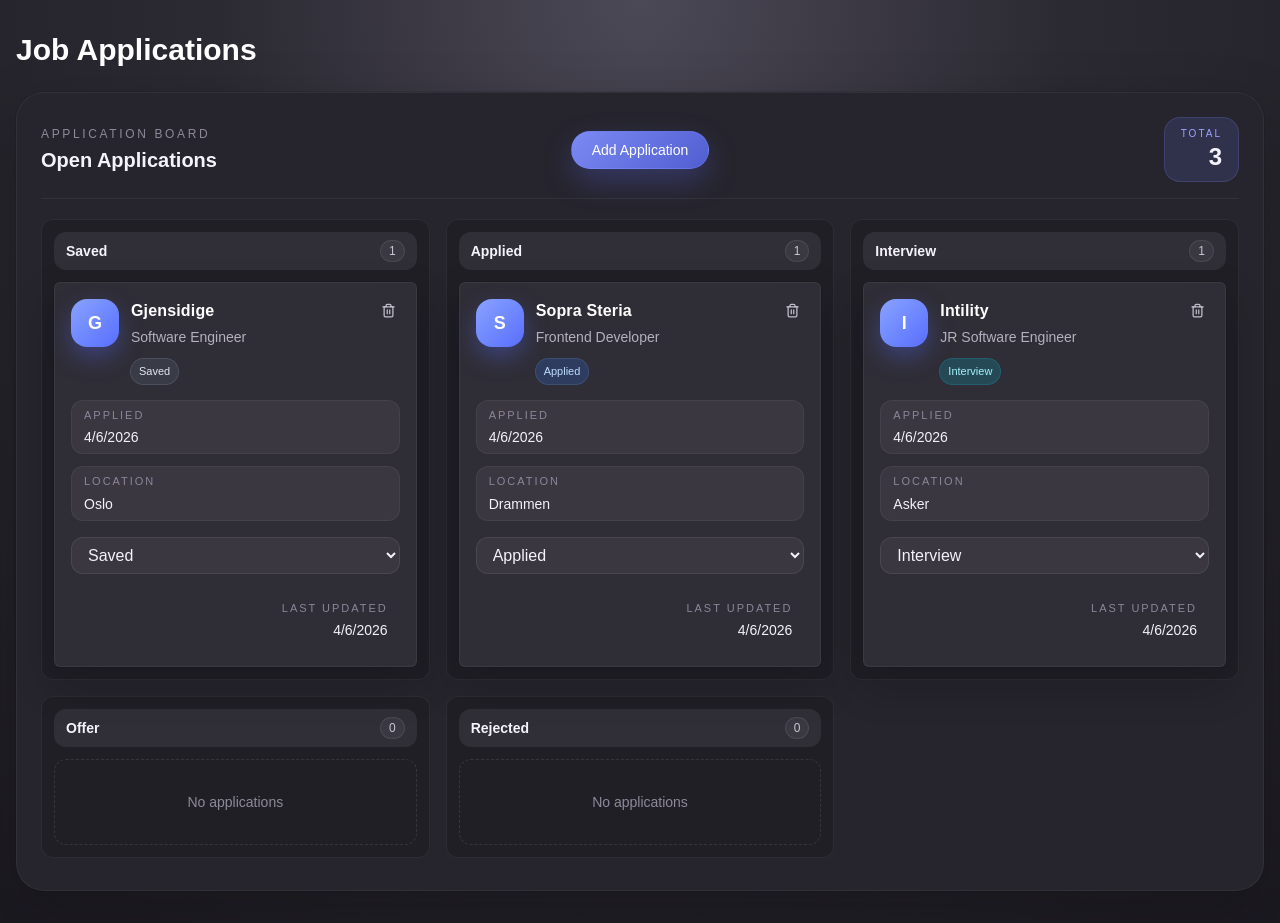
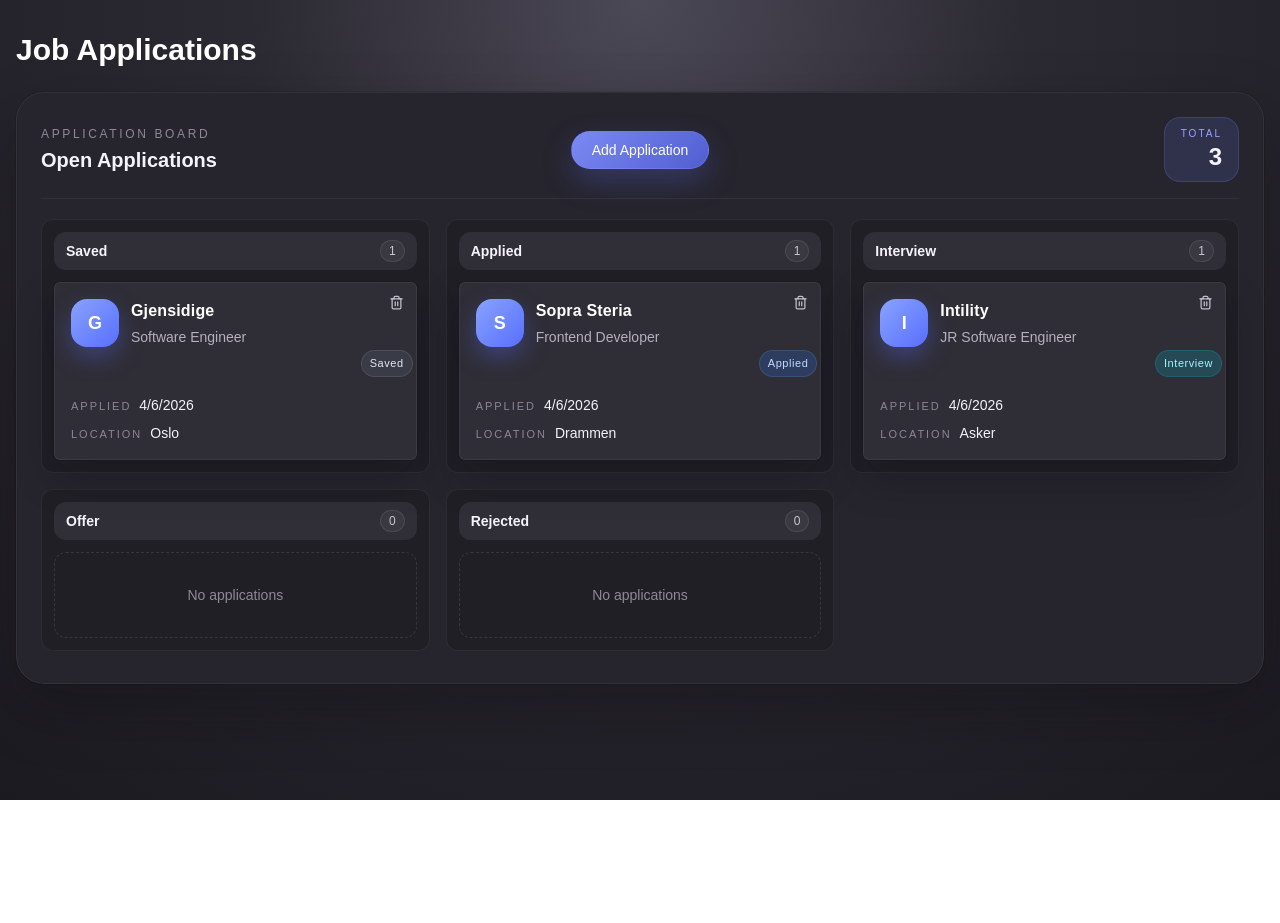
Before and after one commit to SteinGansmoe/JobApplicator, a Next.js app: page / in a window 1280 px wide. After the commit the page ends 800 px from the top, so only its background shows below. Built offline with nearby package versions, Linux system fonts and the light colour scheme.

Commit message:
Changed the card and made it tighter and more compact.

```diff
--- a/components/application-card.tsx
+++ b/components/application-card.tsx
@@ -39,7 +39,7 @@ export default function ApplicationCard({
         type="button"
         onClick={handleDelete}
         aria-label={`Delete ${application.company} application`}
-        className="absolute right-3 top-3 z-10 rounded-lg p-2 text-[#e6e2f0]/80 transition hover:bg-[#4d4a57] hover:text-[#ff8f9f] focus-visible:outline-none focus-visible:ring-2 focus-visible:ring-[#ff8f9f]"
+        className="absolute right-1 top-1 z-10 rounded p-2 text-[#e6e2f0]/80 transition hover:bg-[#4d4a57] hover:text-[#ff8f9f] focus-visible:outline-none focus-visible:ring-2 focus-visible:ring-[#ff8f9f]"
       >
         <svg
           xmlns="http://www.w3.org/2000/svg"
@@ -71,35 +71,37 @@ export default function ApplicationCard({
           <p className="mt-1 text-sm text-[#b4b0bf]">
             {application.position}
           </p>
+
           <span
-            className={`mt-3 inline-flex rounded-full px-2 py-1 text-[11px] font-medium ring-1 ${statusStyles[application.status]}`}
+            className={`mt-3 tracking-wider absolute right-1 top-14 inline-flex rounded-full px-2 py-1 text-[11px] font-medium ring-1 ${statusStyles[application.status]}`}
           >
             {formatStatusLabel(application.status)}
           </span>
+
         </div>
       </div>
 
-      <div className="space-y-3">
-        <div className="rounded-xl border border-white/5 bg-[#3a3741] px-3 py-1.5">
-          <p className="text-[11px] uppercase tracking-[0.18em] text-[#8c8699]">
+      <div className="space-y-2 mt-12">
+        <p className="text-sm text-[#8c8699]">
+          <span className="uppercase tracking-[0.18em] text-[11px] mr-2">
             Applied
-          </p>
-          <p className="mt-1 text-sm font-medium text-[#f3f1f8]">
+          </span>
+          <span className="text-[#f3f1f8] font-medium">
             {new Date(application.created_at).toLocaleDateString()}
-          </p>
-        </div>
-        <div className="rounded-xl border border-white/5 bg-[#3a3741] px-3 py-1.5">
-          <p className="text-[11px] uppercase tracking-[0.18em] text-[#8c8699]">
+          </span>
+        </p>
+        <p className="text-sm text-[#8c8699]">
+          <span className="uppercase tracking-[0.18em] text-[11px] mr-2">
             Location
-          </p>
-          <p className="mt-1 text-sm font-medium text-[#f3f1f8]">
+          </span>
+          <span className="text-[#f3f1f8] font-medium">
             {application.location || "None specified"}
-          </p>
-        </div>
-      </div>
+          </span>
+        </p>
+    </div>
 
 
-{/* Status Dropdown this is a temp solution until Kanban with drag and drop is implemented. */}
+{/* Status Dropdown this is a temp solution until Kanban with drag and drop is implemented.
       <select
         value={application.status}
         onChange={(e) =>
@@ -129,7 +131,7 @@ export default function ApplicationCard({
           <p className="mt-1 text-right text-sm font-medium text-[#f3f1f8]">
             {new Date(application.updated_at).toLocaleDateString()}
           </p>
-        </div>
+        </div>*/}
     </div>
   );
 }
```
